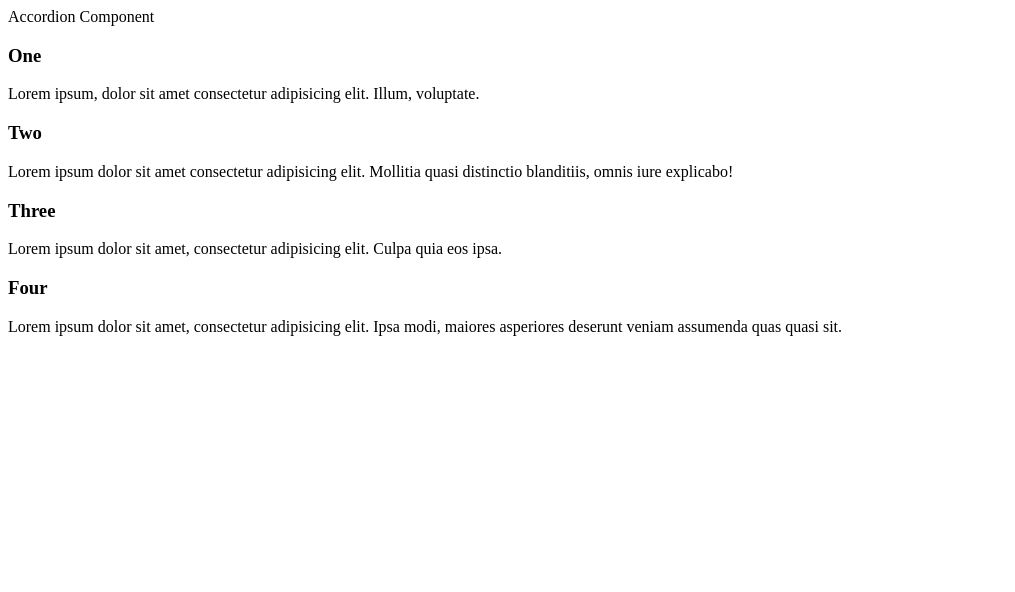
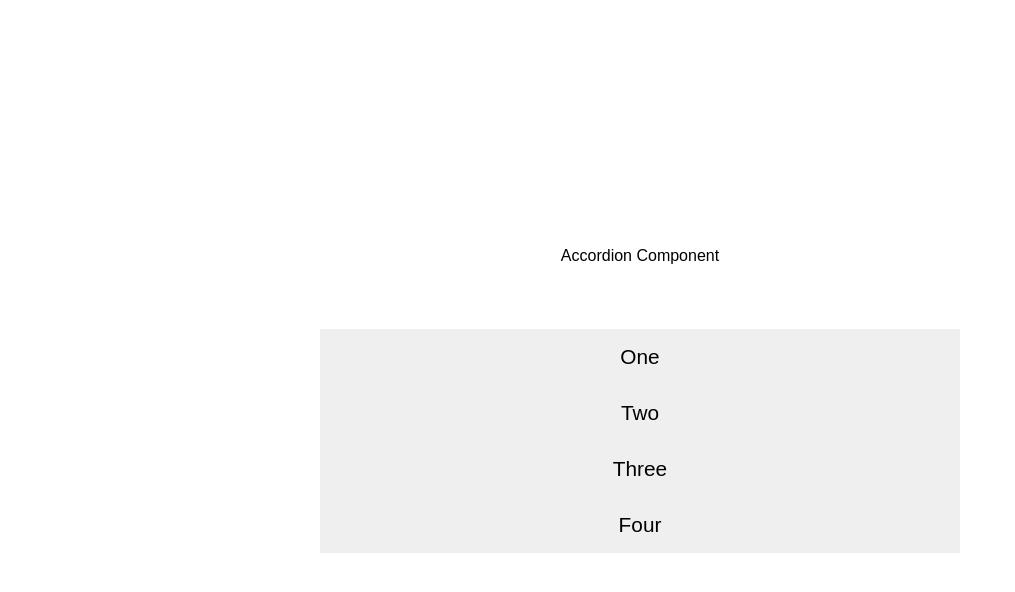
Before and after one commit to eddiemm/vanilla-js, a plain HTML site: page accordion/index.html in a window 1280 px wide. Shown: the whole page, without its empty margins (0-1015 px from the left). Drawn offline with Linux system fonts and the light colour scheme.

Commit message:
add basic styling

```diff
--- a/accordion/index.html
+++ b/accordion/index.html
@@ -14,22 +14,14 @@
     <script src="accordion.js" type="script/js" defer></script>
 
     <div class="accordion">
-        <div class="accordion__section">
-            <h3 class="section__heading">One</h3>
-            <p class="section__content">Lorem ipsum, dolor sit amet consectetur adipisicing elit. Illum, voluptate.</p>
-        </div>
-        <div class="accordion__section">
-            <h3 class="section__heading">Two</h3>
-            <p class="section__content">Lorem ipsum dolor sit amet consectetur adipisicing elit. Mollitia quasi distinctio blanditiis, omnis iure explicabo!</p>
-        </div>
-        <div class="accordion__section">
-            <h3 class="section__heading">Three</h3>
-            <p class="section__content">Lorem ipsum dolor sit amet, consectetur adipisicing elit. Culpa quia eos ipsa.</p>
-        </div>
-        <div class="accordion__section">
-            <h3 class="section__heading">Four</h3>
-            <p class="section__content">Lorem ipsum dolor sit amet, consectetur adipisicing elit. Ipsa modi, maiores asperiores deserunt veniam assumenda quas quasi sit.</p>
-        </div>
+            <button id="trigger" class="accordion__trigger">One</button>
+            <p class="accordion__content">Lorem ipsum, dolor sit amet consectetur adipisicing elit. Illum, voluptate.</p>
+            <button id="trigger" class="accordion__trigger">Two</button>
+            <p class="accordion__content">Lorem ipsum dolor sit amet consectetur adipisicing elit. Mollitia quasi distinctio blanditiis, omnis iure explicabo!</p>
+            <button id="trigger" class="accordion__trigger">Three</button>
+            <p class="accordion__content">Lorem ipsum dolor sit amet, consectetur adipisicing elit. Culpa quia eos ipsa.</p>
+            <button id="trigger" class="accordion__trigger">Four</button>
+            <p class="accordion__content">Lorem ipsum dolor sit amet, consectetur adipisicing elit. Ipsa modi, maiores asperiores deserunt veniam assumenda quas quasi sit.</p>
     </div>
 </body>
 </html>
--- a/accordion/styles.css
+++ b/accordion/styles.css
@@ -0,0 +1,52 @@
+* {
+    padding: 0;
+    margin: 0;
+    box-sizing: border-box;
+}
+
+html {
+    font-size: 16px;
+    font-weight: 400;
+    font-family: sans-serif;
+}
+
+body {
+    height: 100vh;
+    width: 100%;
+    display: flex;
+    justify-content: center;
+    align-items: center;
+    flex-direction: column;
+    gap: 4rem;
+}
+
+.accordion {
+    width: 50%;
+}
+
+.accordion__trigger {
+    width: 100%;
+    outline: none;
+    background-color: #efefef;
+    border: 0;
+    padding: 1rem;
+    font-size: 1.3rem;
+    cursor: pointer;
+    transition: .4s;
+}
+
+.accordion__trigger:active,
+.accordion__trigger:hover {
+    background-color: #d0d0d0;
+    transition: .4s;
+}
+
+.accordion__content {
+    width: 100%;
+    padding: 1rem;
+    display: none;
+}
+
+.visibility {
+    display: block;
+}
```
